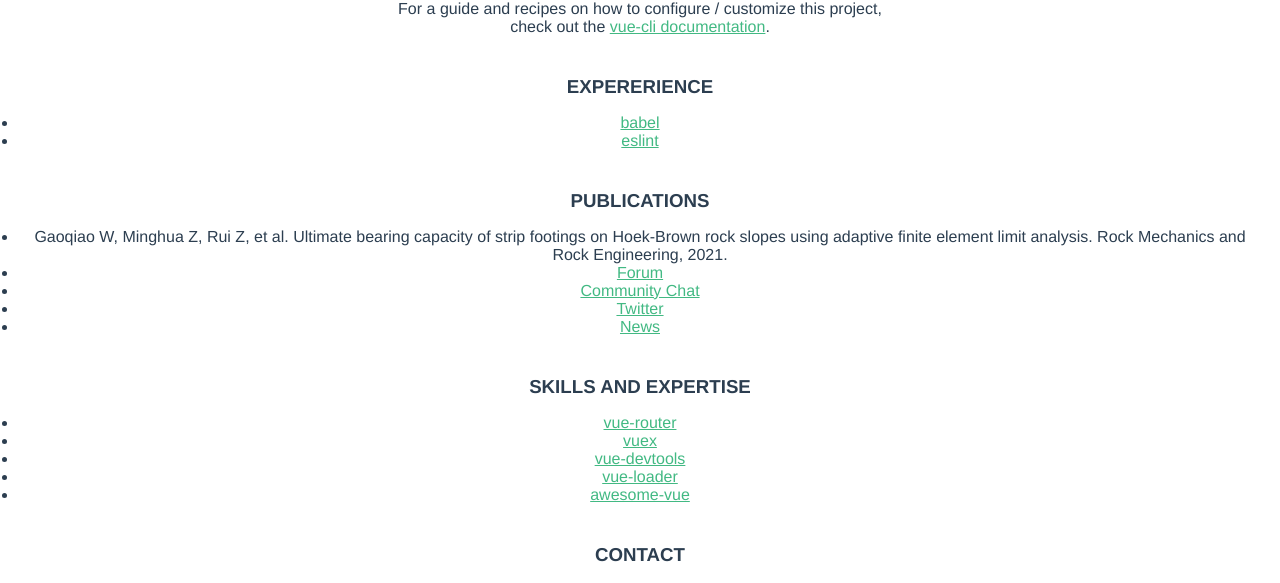
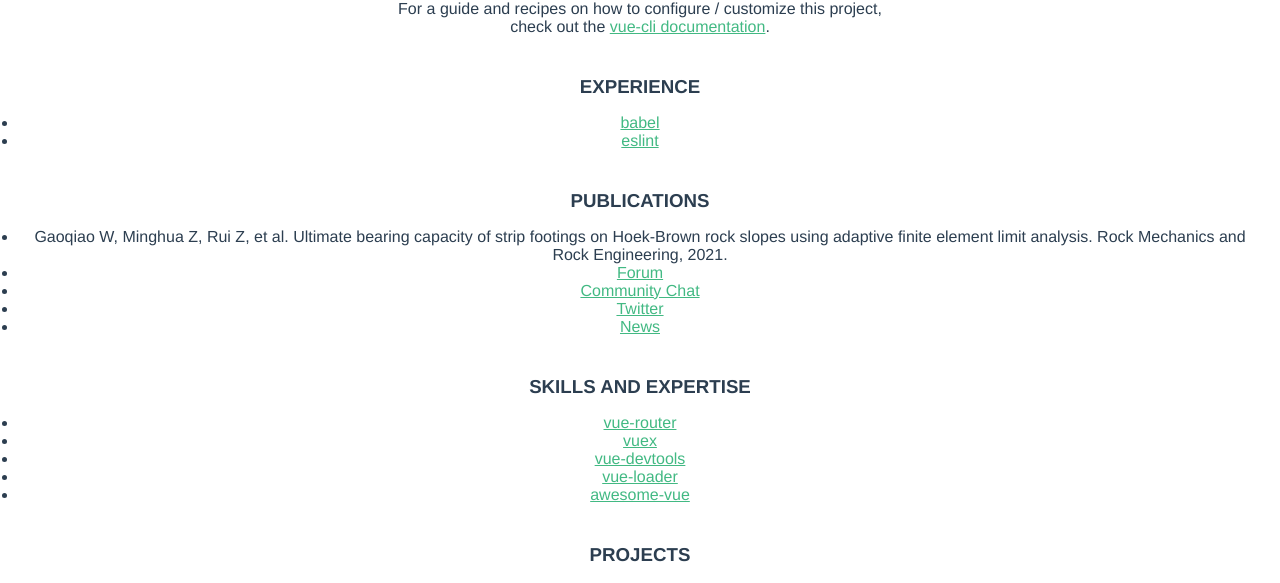
Before and after one commit to highbridgewu/vue, a Vue app: page / in a window 1280 px wide. Shown: the part 353-936 px from the top of the page. Built offline with nearby package versions, Linux system fonts and the light colour scheme.

Commit message:
Update HelloWorld.vue

```diff
--- a/src/components/HelloWorld.vue
+++ b/src/components/HelloWorld.vue
@@ -6,7 +6,7 @@
       check out the
       <a href="https://cli.vuejs.org" target="_blank" rel="noopener">vue-cli documentation</a>.
     </p>
-    <h3>EXPERERIENCE</h3>
+    <h3>EXPERIENCE</h3>
     <ul>
       <li><a href="https://github.com/vuejs/vue-cli/tree/dev/packages/%40vue/cli-plugin-babel" target="_blank" rel="noopener">babel</a></li>
       <li><a href="https://github.com/vuejs/vue-cli/tree/dev/packages/%40vue/cli-plugin-eslint" target="_blank" rel="noopener">eslint</a></li>
@@ -20,6 +20,14 @@
       <li><a href="https://news.vuejs.org" target="_blank" rel="noopener">News</a></li>
     </ul>
     <h3>SKILLS AND EXPERTISE</h3>
+    <ul>
+      <li><a href="https://router.vuejs.org" target="_blank" rel="noopener">vue-router</a></li>
+      <li><a href="https://vuex.vuejs.org" target="_blank" rel="noopener">vuex</a></li>
+      <li><a href="https://github.com/vuejs/vue-devtools#vue-devtools" target="_blank" rel="noopener">vue-devtools</a></li>
+      <li><a href="https://vue-loader.vuejs.org" target="_blank" rel="noopener">vue-loader</a></li>
+      <li><a href="https://github.com/vuejs/awesome-vue" target="_blank" rel="noopener">awesome-vue</a></li>
+    </ul>
+    <h3>PROJECTS</h3>
     <ul>
       <li><a href="https://router.vuejs.org" target="_blank" rel="noopener">vue-router</a></li>
       <li><a href="https://vuex.vuejs.org" target="_blank" rel="noopener">vuex</a></li>
```
